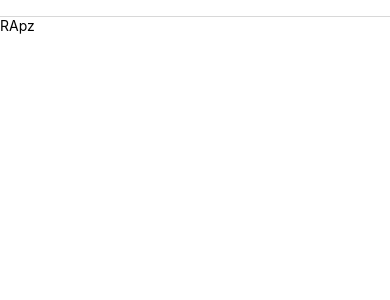
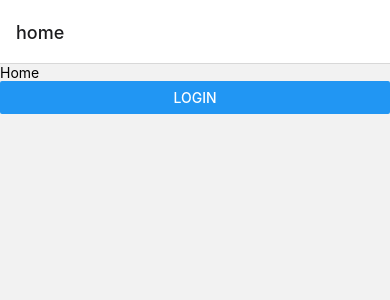
Before and after one commit to carlosAlx/NaviAuthStorage, a React Native app: screen /home in a window 390 px wide. Before the commit this address had no page. Shown: the top 300 px of the page. Built offline with nearby package versions, Linux system fonts and the light colour scheme.

Commit message:
feat: add  context

```diff
--- a/App.tsx
+++ b/App.tsx
@@ -1,15 +1,9 @@
 import React from 'react';
-import {SafeAreaView, Text, View} from 'react-native';
+import {Button, SafeAreaView, Text, View} from 'react-native';
 import Router from './src/routers/Router';
 
-function App(): React.JSX.Element {
-  return (
-    <SafeAreaView>
-      <View></View>
-      <Text>test</Text>
-      <Router />
-    </SafeAreaView>
-  );
+function App() {
+  return <Router />;
 }
 
 export default App;
--- a/src/routers/AppStack.tsx
+++ b/src/routers/AppStack.tsx
@@ -1,15 +1,15 @@
-import {View, Text} from 'react-native';
 import React from 'react';
-import {NavigationContainer} from '@react-navigation/native';
 import {createNativeStackNavigator} from '@react-navigation/native-stack';
 import HomeScreen from '../screen/HomeScreen';
+import Settingcreen from '../screen/Settingcreen';
 
 const Stack = createNativeStackNavigator();
 
 export default function AppStack() {
   return (
     <Stack.Navigator>
-      <Stack.Screen name="test" component={HomeScreen}/>
+      <Stack.Screen name="home" component={HomeScreen} />
+      <Stack.Screen name="setting" component={Settingcreen} />
     </Stack.Navigator>
   );
 }
--- a/src/routers/Router.tsx
+++ b/src/routers/Router.tsx
@@ -1,23 +1,16 @@
 import {NavigationContainer} from '@react-navigation/native';
 import {createNativeStackNavigator} from '@react-navigation/native-stack';
 import React from 'react';
-import {View, Text} from 'react-native';
 import AppStack from './AppStack';
+import AuthStack from './AuthStack';
 
 const Stack = createNativeStackNavigator();
 
-function Homecreen() {
-  return (
-    <View>
-      <Text>RApz</Text>
-    </View>
-  );
-}
-
 export default function Router() {
+  const auth = true;
   return (
     <NavigationContainer>
-      <AppStack />
+      {auth ? <AppStack /> : <AuthStack />}
     </NavigationContainer>
   );
 }
--- a/src/screen/HomeScreen.tsx
+++ b/src/screen/HomeScreen.tsx
@@ -1,10 +1,13 @@
-import {View, Text} from 'react-native';
+import {View, Text, Button} from 'react-native';
 import React from 'react';
+import {useNavigation} from '@react-navigation/native';
 
 export default function HomeScreen() {
+  const navigation = useNavigation();
   return (
     <View>
-      <Text>RApz</Text>
+      <Text>Home</Text>
+      <Button title="login" onPress={() => navigation.navigate('setting')} />
     </View>
   );
 }
--- a/src/screen/LoginScreen.tsx
+++ b/src/screen/LoginScreen.tsx
@@ -4,7 +4,7 @@ import React from 'react';
 export default function LoginScreen() {
   return (
     <View>
-      <Text>RApz</Text>
+      <Text>Login</Text>
     </View>
   );
 }
--- /dev/null
+++ b/src/screen/Settingcreen.tsx
@@ -0,0 +1,10 @@
+import { View, Text } from 'react-native'
+import React from 'react'
+
+export default function Settingcreen() {
+  return (
+    <View>
+      <Text>Settingcreen</Text>
+    </View>
+  )
+}
```
Also changed, not shown: src/components/MyButton.tsx (added, +22 -0 lines), src/components/MyInputText.tsx (added, +28 -0 lines), src/components/stykes.ts (added, +7 -0 lines), src/context/Auth.tsx (added, +27 -0 lines).
